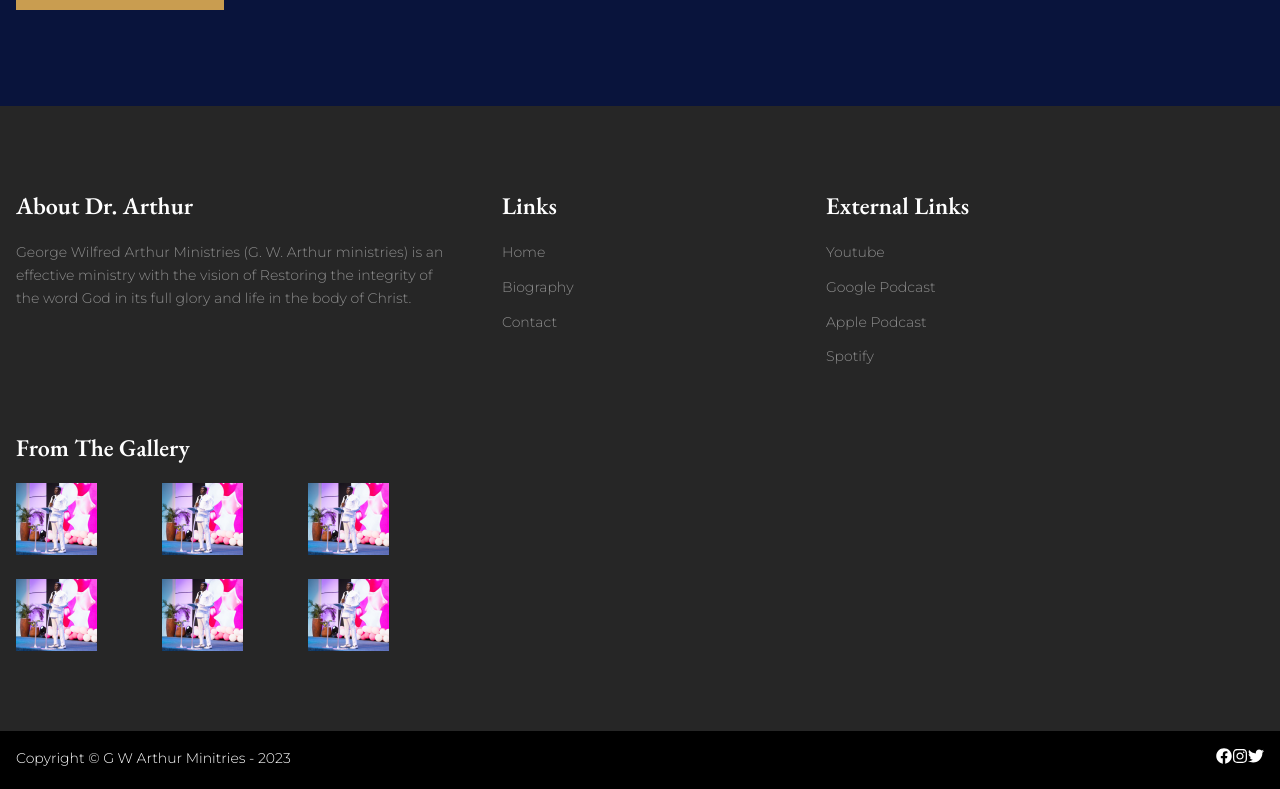
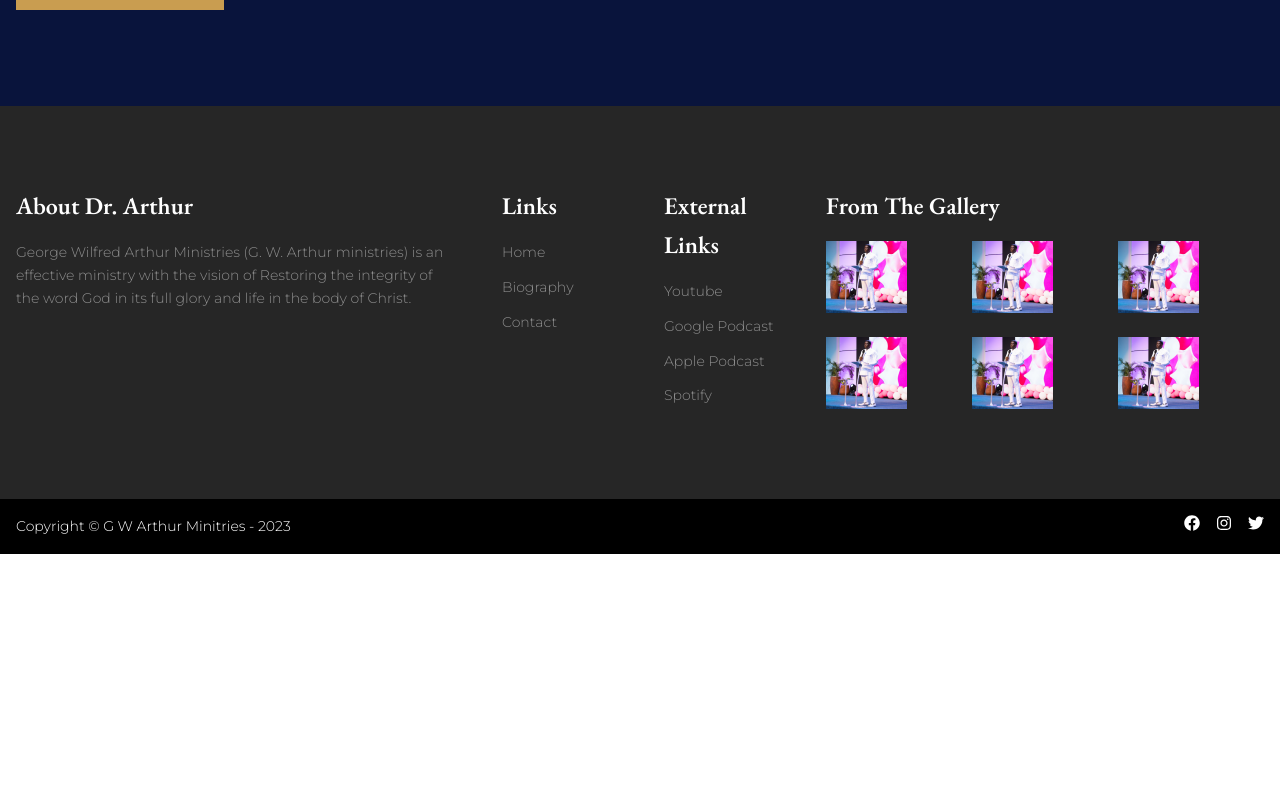
Before and after one commit to eakojo/dr-george, a Next.js app: page / in a window 1280 px wide. Shown: the part 4540-5329 px from the top of the page. After the commit the page ends 5094 px from the top, so only its background shows below. Built offline with nearby package versions, Linux system fonts and the light colour scheme.

Commit message:
top navbar blue

```diff
--- a/src/components/Footer/index.tsx
+++ b/src/components/Footer/index.tsx
@@ -12,7 +12,7 @@ const Footer: FC = () => {
         <Text color={"white"} fontSize={24} fontWeight={600} mb={4} textAlign={{base: "center", md: "left"}}>About Dr. Arthur</Text>
         <Text color={"whiteAlpha.600"} fontSize={{base: 12, md: 14}} textAlign={{base: "center", md: "left"}} fontFamily={"montserrat"}>George Wilfred Arthur Ministries (G. W. Arthur ministries) is an effective ministry with the vision of Restoring the integrity of the word God in its full glory and life in the body of Christ. </Text>
       </GridItem>
-      <GridItem colSpan={{base: 3, md: 2}}>
+      <GridItem colSpan={{base: 3, md: 1}}>
         <Text color={"white"} fontSize={24} fontWeight={600} mb={4}>Links</Text>
 
         <Text color={"whiteAlpha.600"} fontSize={{base: 12, md: 14}} fontFamily={"montserrat"} mb={3}>Home</Text>
@@ -20,7 +20,7 @@ const Footer: FC = () => {
         <Text color={"whiteAlpha.600"} fontSize={{base: 12, md: 14}} fontFamily={"montserrat"} mb={3}>Contact</Text>
 
       </GridItem>
-      <GridItem colSpan={{base: 3, md: 2}}>
+      <GridItem colSpan={{base: 3, md: 1}}>
         <Text color={"white"} fontSize={24} fontWeight={600} mb={4}>External Links</Text>
 
         <Text color={"whiteAlpha.600"} fontSize={{base: 12, md: 14}} fontFamily={"montserrat"} mb={3}>Youtube</Text>
@@ -55,7 +55,7 @@ const Footer: FC = () => {
     </Grid>
     <Flex justify={{base: "center", md: "space-between"}} pos={"relative"} overflow={'hidden'} bgSize={'cover'} bg="black" py={4}  px={{ base: 4, '2xl': 36 }}>
       <Text color={"white"} fontSize={{base: 10, md: 14}} fontFamily={"montserrat"}>Copyright &copy; G W Arthur Minitries - 2023</Text>
-      <Flex gap={4} display={{base: "none", md: 'block'}}>
+      <Flex gap={4} display={{base: "none", md: 'flex'}}>
         <Icon as={FaFacebook} color={"white"}/>
         <Icon as={FaInstagram} color={"white"} />
         <Icon as={FaTwitter} color={"white"} />
```
